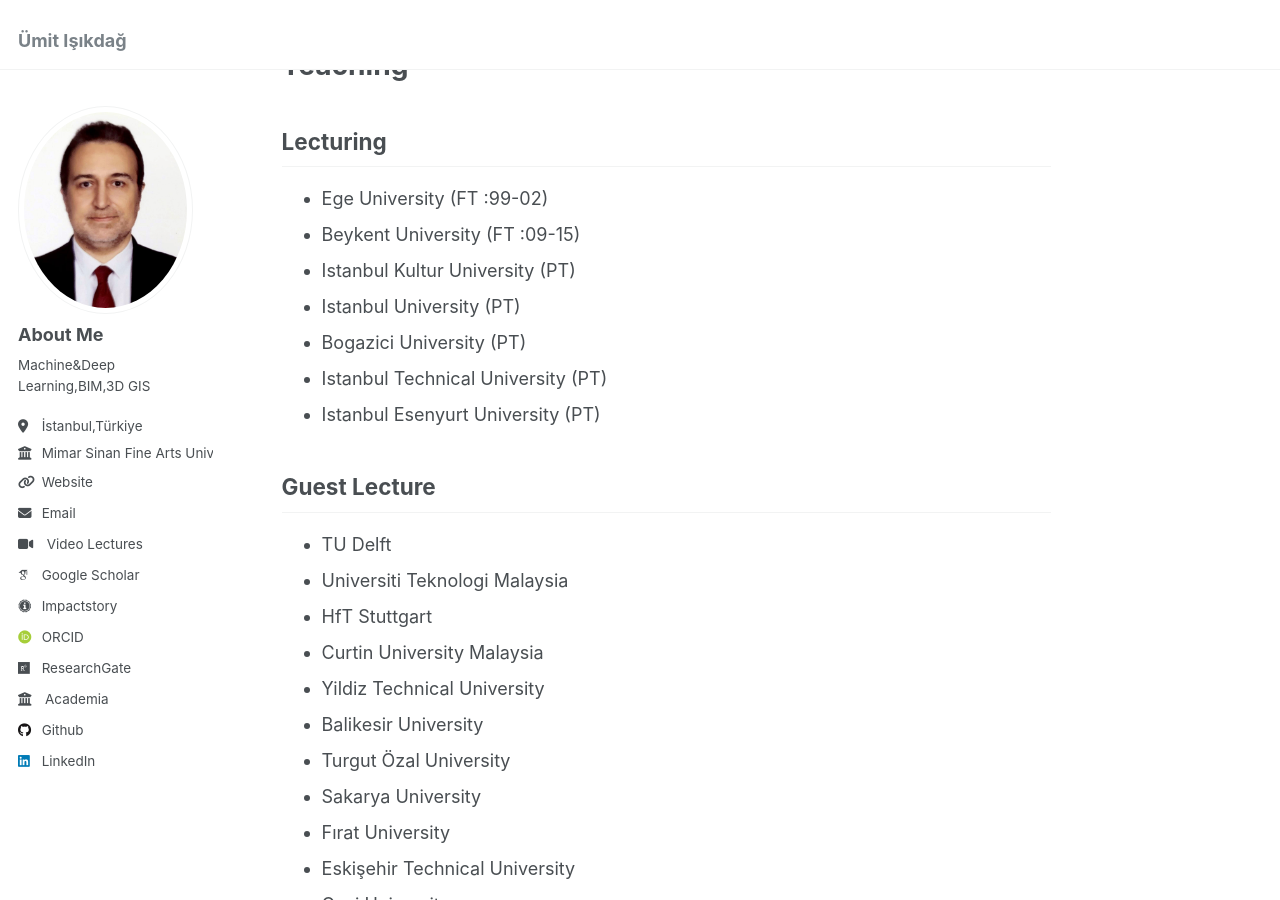
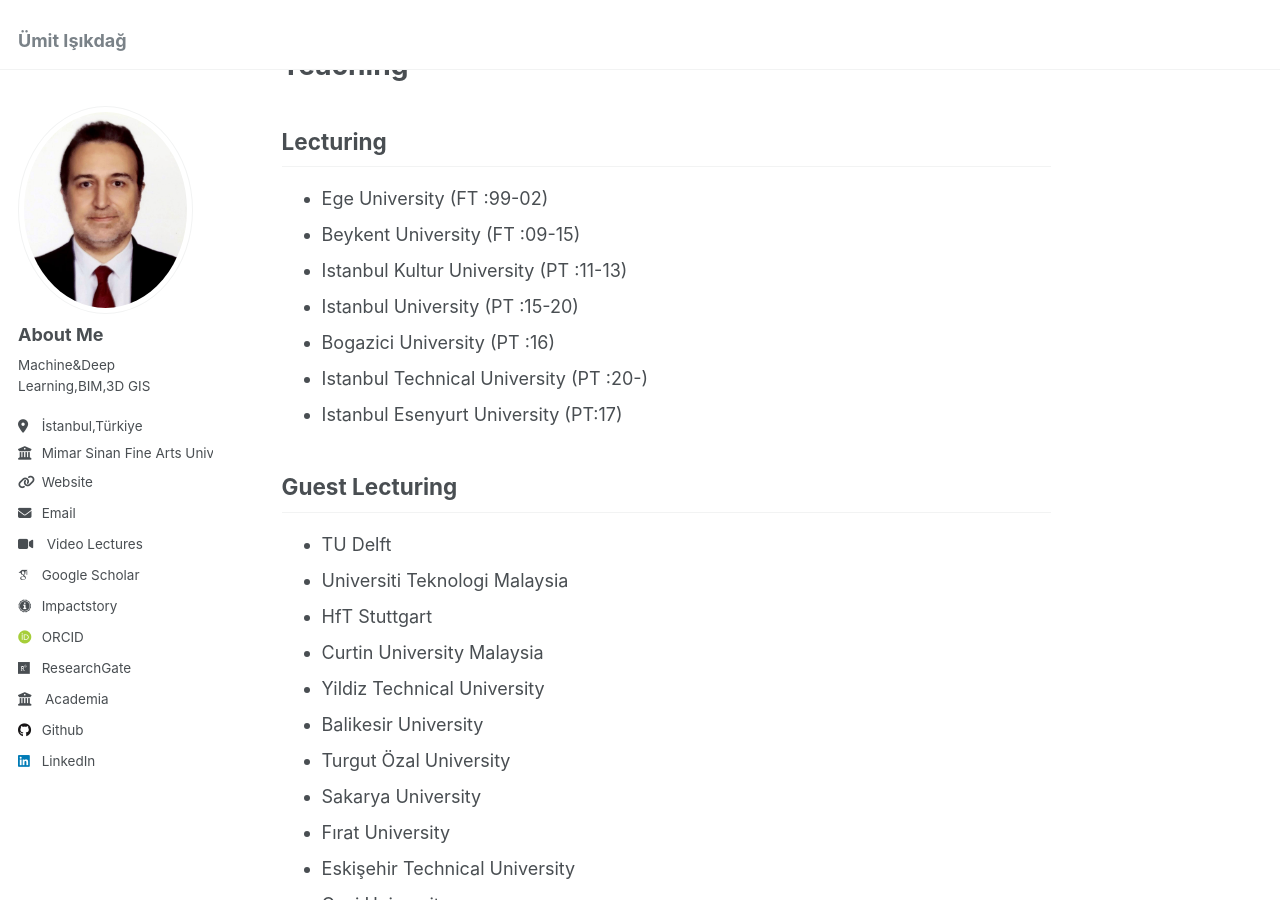
Before and after one commit to isikdag/isikdag.github.io, a Jekyll site: the page built from _pages/about.md, in a window 1280 px wide and 900 px high, scrolled down 6288 px. Built offline with Jekyll 4.4.1, drawn with Linux system fonts in a browser that asks for light colours; some web fonts are replaced.

Commit message:
Update about.md

```diff
--- a/_pages/about.md
+++ b/_pages/about.md
@@ -198,13 +198,13 @@ Lecturing
 -----
 - Ege University (FT :99-02)
 - Beykent University (FT :09-15)
-- Istanbul Kultur University (PT)
-- Istanbul University (PT)
-- Bogazici University (PT)
-- Istanbul Technical University (PT)
-- Istanbul Esenyurt University (PT)
+- Istanbul Kultur University (PT :11-13)
+- Istanbul University (PT :15-20)
+- Bogazici University (PT :16)
+- Istanbul Technical University (PT :20-)
+- Istanbul Esenyurt University (PT:17)
 
-Guest Lecture
+Guest Lecturing
 -----
 - TU Delft
 - Universiti Teknologi Malaysia
```
